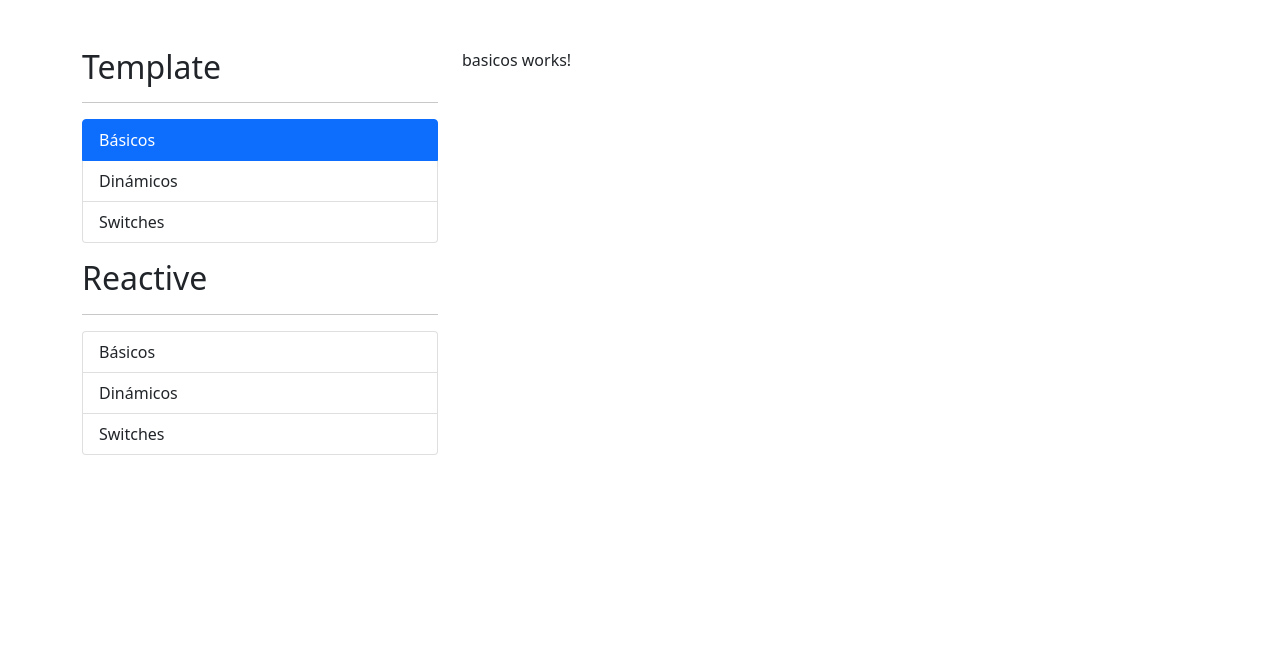
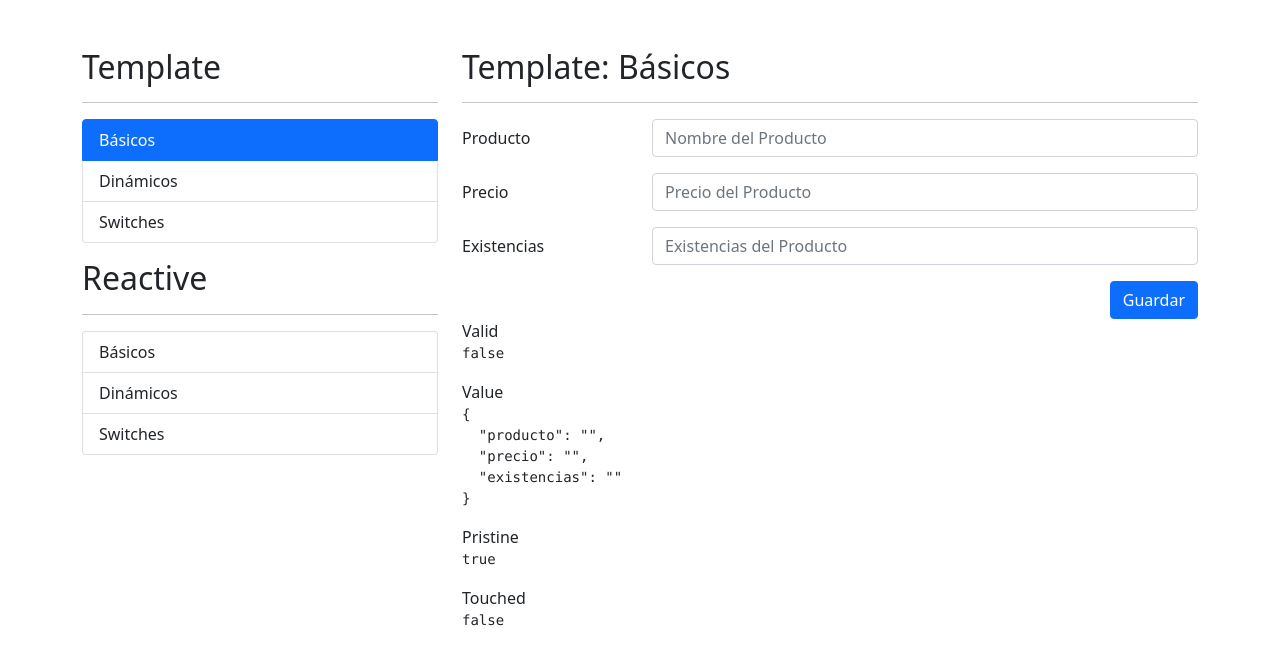
Before and after one commit to soRodriguezz/formularios-app-angular, an Angular app: page /template/basicos in a window 1280 px wide. Shown: the top 664 px of the page. Built offline with nearby package versions, Linux system fonts and the light colour scheme.

Commit message:
template basicos valid - touched

```diff
--- a/src/app/template/basicos/basicos.component.html
+++ b/src/app/template/basicos/basicos.component.html
@@ -1 +1,87 @@
-<p>basicos works!</p>
+<h2>Template: Básicos</h2>
+<hr />
+
+<div class="row">
+  <div class="col">
+    <form
+      (ngSubmit)="guardar()"
+      autocomplete="off"
+      #miFormulario="ngForm"
+    >
+      <!-- CAMPO DE PRODUCTO -->
+      <div class="mb-3 row">
+        <label class="col-sm-3 col-form-label">Producto</label>
+        <div class="col-sm-9">
+          <input
+            type="text"
+            class="form-control"
+            placeholder="Nombre del Producto"
+            ngModel
+            name="producto"
+            required
+            minlength="3"
+          />
+          <span
+            *ngIf="nombreValido()"
+            class="form-text text-danger"
+          >
+            Debe de ser de 3 letras
+          </span>
+        </div>
+      </div>
+
+      <!-- CAMPO DE PRECIO -->
+      <div class="mb-3 row">
+        <label class="col-sm-3 col-form-label">Precio</label>
+        <div class="col-sm-9">
+          <input
+            type="number"
+            class="form-control"
+            placeholder="Precio del Producto"
+            ngModel
+            name="precio"
+            required
+          />
+        </div>
+      </div>
+
+      <!-- CAMPO DE EXISTENCIAS -->
+      <div class="mb-3 row">
+        <label class="col-sm-3 col-form-label">Existencias</label>
+        <div class="col-sm-9">
+          <input
+            type="number"
+            class="form-control"
+            placeholder="Existencias del Producto"
+            ngModel
+            name="existencias"
+          />
+        </div>
+      </div>
+
+      <div class="row">
+        <div class="col">
+          <button type="submit" class="btn btn-primary float-end">
+            Guardar
+          </button>
+        </div>
+      </div>
+    </form>
+  </div>
+</div>
+
+<div class="row">
+  <div class="col">
+    <span>Valid</span>
+    <pre>{{ miFormulario.valid }}</pre>
+
+    <span>Value</span>
+    <pre>{{ miFormulario.value | json }}</pre>
+
+    <span>Pristine</span>
+    <pre>{{ miFormulario.pristine }}</pre>
+
+    <span>Touched</span>
+    <pre>{{ miFormulario.touched }}</pre>
+  </div>
+</div>
--- a/src/app/template/basicos/basicos.component.ts
+++ b/src/app/template/basicos/basicos.component.ts
@@ -1,4 +1,5 @@
-import { Component, OnInit } from '@angular/core';
+import { Component, OnInit, ViewChild } from '@angular/core';
+import { NgForm } from '@angular/forms';
 
 @Component({
   selector: 'app-basicos',
@@ -8,9 +9,20 @@
 })
 export class BasicosComponent implements OnInit {
 
+  @ViewChild('miFormulario') miFormulario!: NgForm;
+
   constructor() { }
 
   ngOnInit(): void {
   }
 
+  nombreValido(): boolean {
+    return this.miFormulario?.controls.producto?.invalid &&
+           this.miFormulario?.controls.producto?.touched
+  }
+
+  guardar(  ) {
+    console.log(this.miFormulario);
+  }
+
 }
```
Also changed, not shown: src/app/template/template.module.ts (+8 -2 lines).
